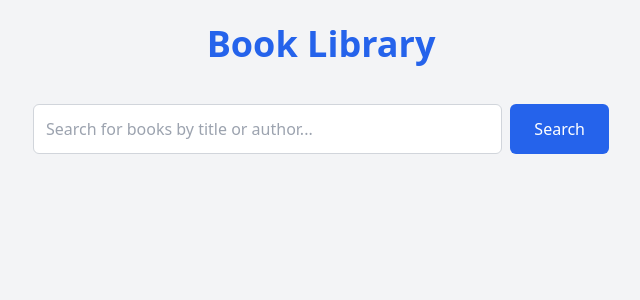
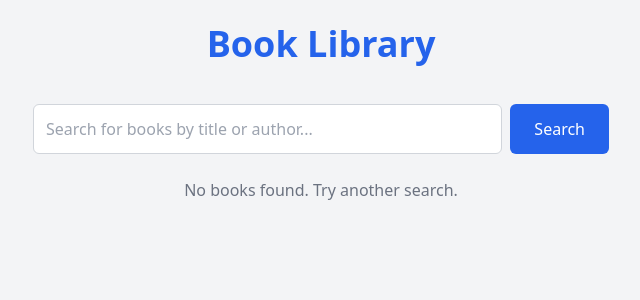
Before and after one commit to Kess4obehi/Alx-book-library-project, a React app in the folder book-library/: page / in a window 1280 px wide. Shown: the top 300 px of the page, without its empty margins (319-959 px from the left). Built offline with nearby package versions, Linux system fonts and the light colour scheme; the HTML template or start-up script is replaced by a standard one.

Commit message:
feat: add loading and empty states to book search

```diff
--- a/book-library/src/App.jsx
+++ b/book-library/src/App.jsx
@@ -3,8 +3,11 @@ import SearchBar from "./components/SearchBar";
 
 function App() {
   const [books, setBooks] = useState([]);
+  const [loading, setLoading] = useState(false);
 
   const searchBooks = async (query) => {
+    setLoading(true);
+
     try {
       const response = await fetch(
         `https://www.googleapis.com/books/v1/volumes?q=${query}`
@@ -13,6 +16,9 @@ function App() {
       setBooks(data.items || []);
     } catch (error) {
       console.error("Error fetching books:", error);
+      setBooks([]);
+    } finally {
+      setLoading(false);
     }
   };
 
@@ -23,6 +29,17 @@ function App() {
       </h1>
 
       <SearchBar onSearch={searchBooks} />
+      {loading && (
+        <p className="text-center mt-6 text-gray-600 text-lg">
+          Loading books...
+        </p>
+      )}
+
+      {!loading && books.length === 0 && (
+        <p className="text-center mt-6 text-gray-500">
+          No books found. Try another search.
+        </p>
+      )}
 
       {/* BOOK RESULTS GRID */}
       <div className="mt-10 grid gap-6 grid-cols-1 sm:grid-cols-2 md:grid-cols-3 lg:grid-cols-4">
```
